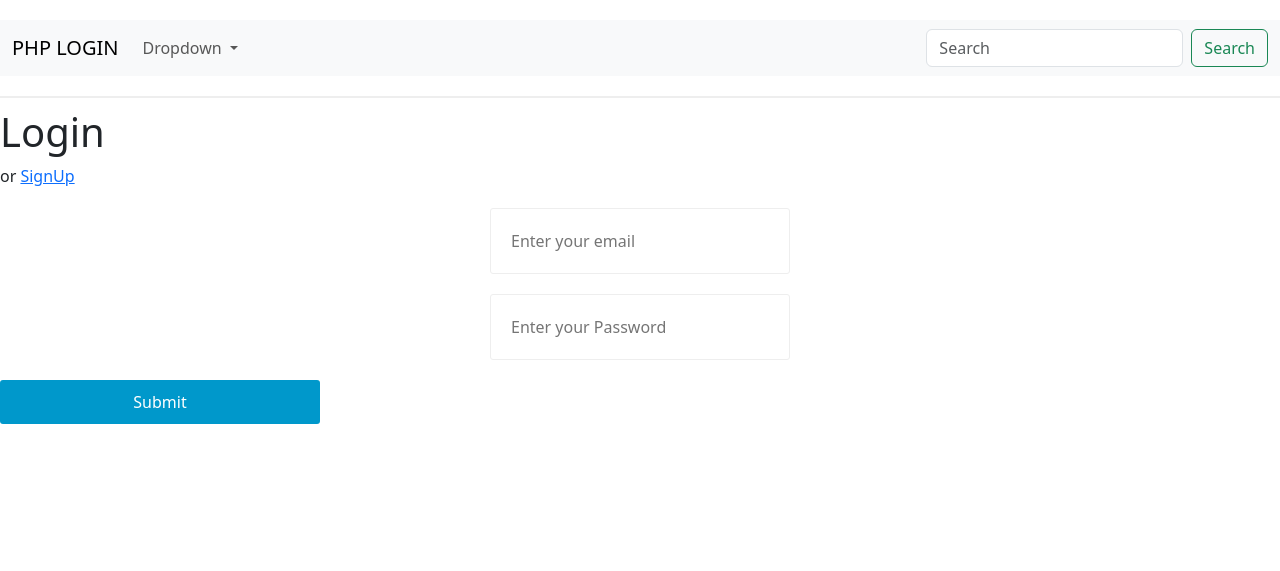
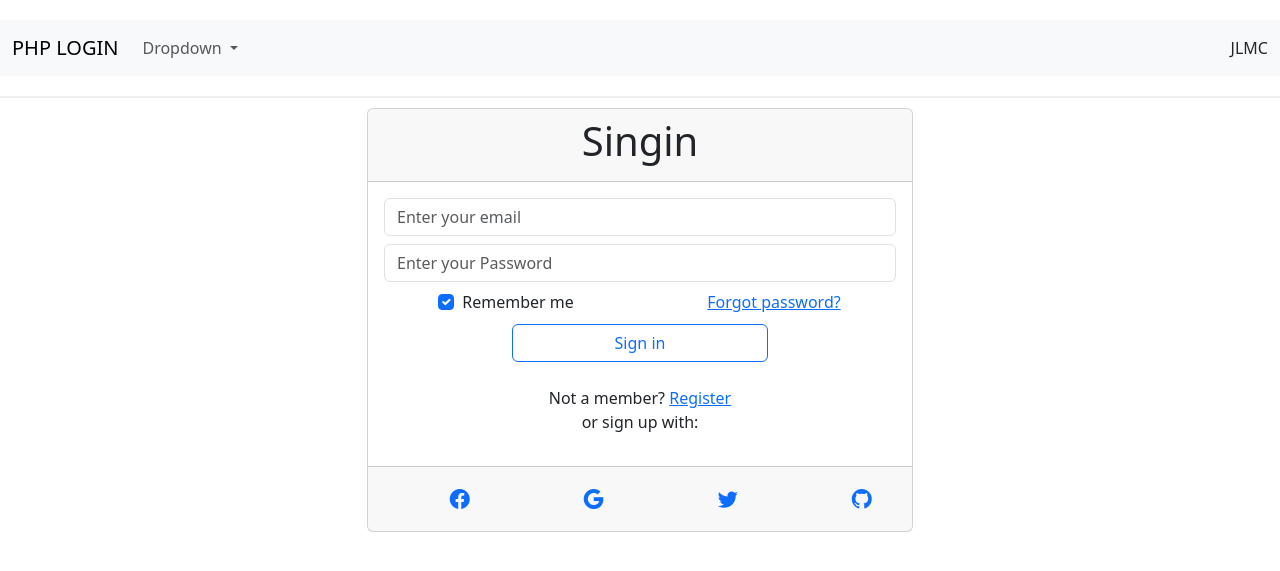
Before and after one commit to janluyleonardo/php_login, a PHP site: page /login.php in a window 1280 px wide. Shown: the top 571 px of the page. Run offline with PHP 8.4, Linux system fonts and the light colour scheme.

Commit message:
diseño y estilos de index, signin

```diff
--- a/css/style.css
+++ b/css/style.css
@@ -1,20 +1,11 @@
+@import url("https://cdn.jsdelivr.net/npm/bootstrap-icons@1.10.5/font/bootstrap-icons.css");
+
 /* General */
 body {
   margin: 0;
   padding: 0;
   font-family: 'Roboto', sans-serif;
   text-align: center;
-}
-
-/* Input Forms*/
-input[type="text"], input[type="password"]{
-  outline: none;
-  padding: 20px;
-  display: block;
-  width: 300px;
-  border-radius: 3px;
-  border: 1px solid #eee;
-  margin: 20px auto;
 }
 
 input[type="submit"] {
@@ -28,6 +19,7 @@ input[type="submit"] {
   border-radius: 3px;
   cursor: pointer;
 }
+
 input[type="submit"]:hover {
   background-color: #00b8eb;
 }
@@ -40,6 +32,7 @@ header {
   width: 100%;
   text-align: center;
 }
+
 header a {
   text-decoration: none;
   color: #333;
--- a/index.php
+++ b/index.php
@@ -44,12 +44,12 @@ if (isset($_SESSION['user_id'])) {
       <div class="row">
         <div class="col-md-3 m-auto">
           <div class="card">
-            <h5 class="card-header text-center">Please Login or SignUp</h5>
+            <h5 class="card-header text-center">Please Signin or SignUp</h5>
             <div class="card-body">
               <div class="text-center">
                 <img src="images/login.gif" alt="" width="227">
                 <div class="col-md-12">
-                  <a href="login.php" class="btn btn-lg btn-primary" width="50%">Login</a>
+                  <a href="login.php" class="btn btn-lg btn-primary" width="50%">Singin</a>
                   <a href="signup.php" class="btn btn-lg btn-primary" width="50%">SignUp</a>
                 </div>
               </div>
--- a/login.php
+++ b/login.php
@@ -1,11 +1,11 @@
 <?php
+require 'database.php';
 
 session_start();
 
 if (isset($_SESSION['user_id'])) {
   header('Location: /php-login');
 }
-require 'database.php';
 
 if (!empty($_POST['email']) && !empty($_POST['password'])) {
   $records = $conn->prepare('SELECT id, email, password FROM users WHERE email = :email');
@@ -13,20 +13,20 @@ if (!empty($_POST['email']) && !empty($_POST['password'])) {
   $records->execute();
   $results = $records->fetch(PDO::FETCH_ASSOC);
 
-  $message = '';
+  $message = 'Ingrese sus credenciales';
 
-  if (count($results) > 0 && password_verify($_POST['password'], $results['password'])) {
+  if (empty($results)) {
+    $message = 'Sorry, I have no records matching those credentials yet, please register as a new user. ';
+  } else if (count($results) > 0 && password_verify($_POST['password'], $results['password'])) {
     $_SESSION['user_id'] = $results['id'];
     header("Location: /php_login");
   } else {
     $message = 'Sorry, those credentials do not match';
   }
 }
-
 ?>
-
 <!DOCTYPE html>
-<html>
+<html lang="en">
 
 <head>
   <meta charset="utf-8">
@@ -37,20 +37,82 @@ if (!empty($_POST['email']) && !empty($_POST['password'])) {
 </head>
 
 <body>
-  <?php require 'partials/header.php' ?>
-
-  <?php if (!empty($message)) : ?>
-    <p> <?= $message ?></p>
-  <?php endif; ?>
-
-  <h1>Login</h1>
-  <span>or <a href="signup.php">SignUp</a></span>
-
-  <form action="login.php" method="POST">
-    <input name="email" type="text" placeholder="Enter your email">
-    <input name="password" type="password" placeholder="Enter your Password">
-    <input type="submit" value="Submit">
-  </form>
+  <?php require 'partials/header.php'; ?>
+  <div class="container">
+    <div class="row">
+      <div class="col-md-6 m-auto">
+        <div class="card">
+          <div class="card-header text-center">
+            <h1>Singin</h1>
+            <?php if (!empty($message)) : ?>
+              <p class="text-danger"> <?= $message ?></p>
+            <?php endif; ?>
+          </div>
+          <div class="card-body text-center">
+            <form action="login.php" method="POST">
+              <!-- Email input -->
+              <div class="form-outline mb-2">
+                <input type="email" class="form-control" name="email" placeholder="Enter your email" />
+                <!-- <label class=" form-label" for="form2Example1">Email address</label> -->
+              </div>
+              <!-- Password input -->
+              <div class="form-outline mb-2">
+                <input type="password" class="form-control" name="password" placeholder="Enter your Password" />
+                <!-- <label class="form-label" for="form2Example2">Password</label> -->
+              </div>
+              <!-- 2 column grid layout for inline styling -->
+              <div class="row mb-2">
+                <div class="col d-flex justify-content-center">
+                  <!-- Checkbox -->
+                  <div class="form-check">
+                    <input class="form-check-input" type="checkbox" value="" id="form2Example31" checked />
+                    <label class="form-check-label" for="form2Example31"> Remember me </label>
+                  </div>
+                </div>
+                <div class="col">
+                  <!-- Simple link -->
+                  <a href="#!">Forgot password?</a>
+                </div>
+              </div>
+              <!-- Submit button -->
+              <div class="col-md-6 m-auto d-grid gap-2">
+                <button type="submit" class="btn btn-outline-primary btn-md btn-block mb-4">Sign in</button>
+              </div>
+            </form>
+            <!-- Register buttons -->
+            <p class="text-center mt-0">
+              Not a member? <a href="signup.php">Register</a><br>
+              or sign up with:
+            </p>
+          </div>
+          <div class="card-footer">
+            <div class="row">
+              <div class="col-md-1 m-auto">
+                <button type="button" class="btn btn-link btn-lg btn-floating mx-1">
+                  <i class="bi bi-facebook" width="100"></i>
+                </button>
+              </div>
+              <div class="col-md-1 m-auto">
+                <button type="button" class="btn btn-link btn-lg btn-floating mx-1">
+                  <i class="bi bi-google"></i>
+                </button>
+              </div>
+              <div class="col-md-1 m-auto">
+                <button type="button" class="btn btn-link btn-lg btn-floating mx-1">
+                  <i class="bi bi-twitter"></i>
+                </button>
+              </div>
+              <div class="col-md-1 m-auto">
+                <button type="button" class="btn btn-link btn-lg btn-floating mx-1">
+                  <i class="bi bi-github"></i>
+                </button>
+              </div>
+            </div>
+          </div>
+        </div>
+      </div>
+    </div>
+  </div>
 </body>
 
 </html>
--- a/partials/header.php
+++ b/partials/header.php
@@ -31,10 +31,11 @@
             <a class="nav-link disabled" aria-disabled="true">Disabled</a>
           </li> -->
         </ul>
-        <form class="d-flex" role="search">
+        <!-- <form class="d-flex" role="search">
           <input class="form-control me-2" type="search" placeholder="Search" aria-label="Search">
           <button class="btn btn-outline-success" type="submit">Search</button>
-        </form>
+        </form> -->
+        <div class="d-flex">JLMC</div>
       </div>
     </div>
   </nav>
```
